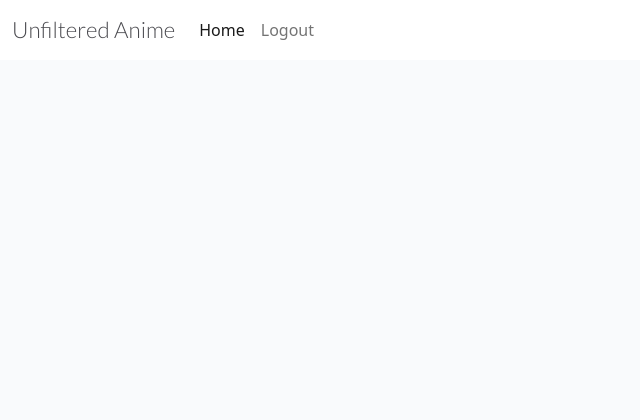
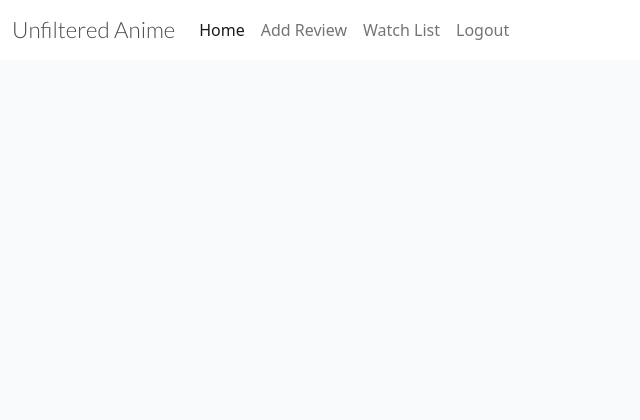
Before and after one commit to PritenMakwana44/unfiltered-anime, a Django app: page / in a window 1280 px wide. Shown: the top 420 px of the page, without its empty margins (0-640 px from the left). Run offline with Django 3.2, Linux system fonts and the light colour scheme; the visitor is signed in with stand-in values (Sample User, id 1); data that the repository does not hold is empty; some libraries are stand-ins or nearby versions.

Commit message:
buttons to add review and watch list not working

```diff
--- a/templates/base.html
+++ b/templates/base.html
@@ -38,6 +38,12 @@
                     </li>
                     {% if user.is_authenticated %}
                     <li class="nav-item">
+                        <a class="nav-link" href="{% url 'add_review' %}">Add Review</a>
+                    </li>
+                    <li class="nav-item">
+                        <a class="nav-link" href="{% url 'watchlist' %}">Watch List</a>
+                    </li>
+                    <li class="nav-item">
                         <a class="nav-link" href="{% url 'account_logout' %}">Logout</a>
                     </li>
                     {% else %}
@@ -47,6 +53,7 @@
                     <li class="nav-item">
                         <a class="nav-link" href="{% url 'account_login' %}">Login</a>
                     </li>
+
                     {% endif %}
                 </ul>
             </div>
```
Also changed, not shown: templates/add_review.html (added, +7 -0 lines), templates/watchlist.html (added, +7 -0 lines), reviews/views.py (line endings or trailing spaces).
